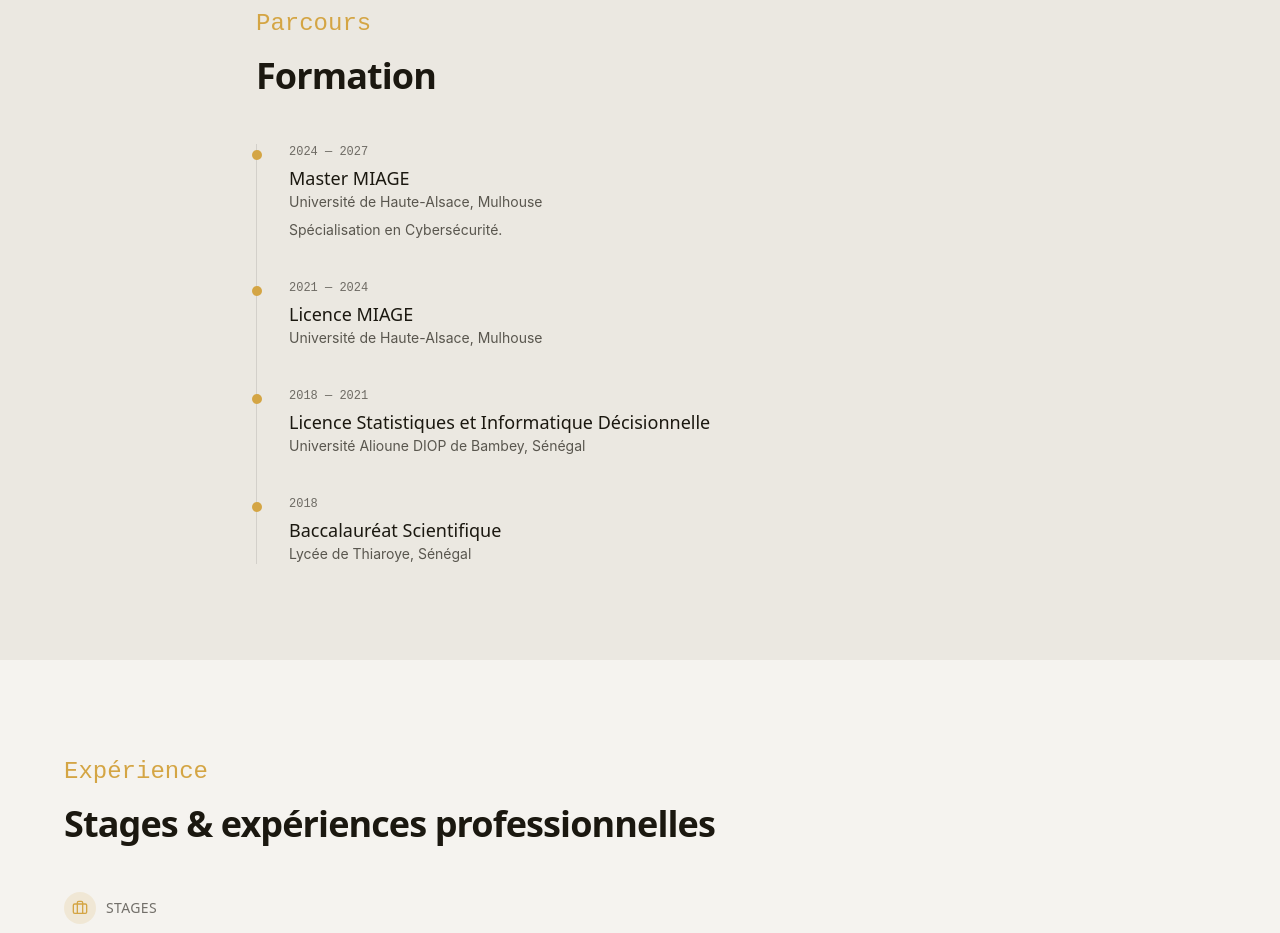
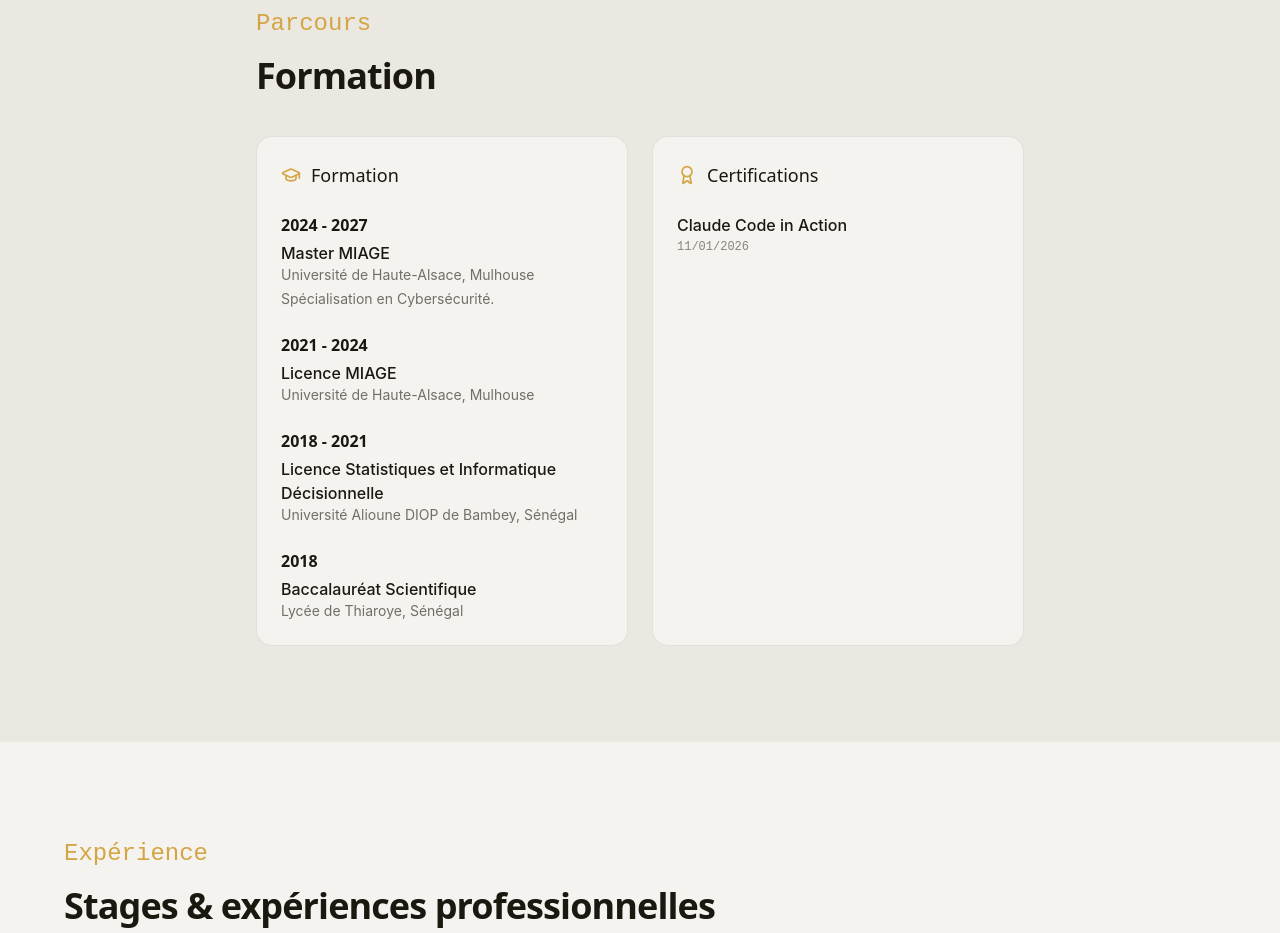
Before and after one commit to Papa-Mor-SAMB/portfolio-miage, a React (Vite) app: page / in a window 1280 px wide. Shown: the part 5280-6213 px from the top of the page. Built offline with nearby package versions, Linux system fonts and the light colour scheme.

Commit message:
Ajout certifs

```diff
--- a/src/components/Education.tsx
+++ b/src/components/Education.tsx
@@ -1,4 +1,6 @@
 import { motion } from "framer-motion";
+import { Award, ExternalLink, GraduationCap } from "lucide-react";
+import { certifications } from "../data/certifications";
 import { education } from "../data/education";
 
 export function Education() {
@@ -18,34 +20,81 @@ export function Education() {
           Formation
         </h2>
 
-        <ol className="mt-12 border-l border-black/10 dark:border-white/10">
-          {education.map((item, i) => (
-            <motion.li
-              key={item.id}
-              initial={{ opacity: 0, x: -12 }}
-              whileInView={{ opacity: 1, x: 0 }}
-              viewport={{ once: true, amount: 0.4 }}
-              transition={{ duration: 0.5, delay: i * 0.1 }}
-              className="relative pb-10 pl-8 last:pb-0"
+        <div className="mt-10 grid gap-6 lg:grid-cols-2">
+          <motion.div
+            initial={{ opacity: 0, y: 16 }}
+            whileInView={{ opacity: 1, y: 0 }}
+            viewport={{ once: true, amount: 0.3 }}
+            transition={{ duration: 0.5 }}
+            className="rounded-2xl border border-black/8 bg-paper p-5 dark:border-white/8 dark:bg-ink sm:p-6"
           >
-              <span className="absolute -left-[5px] top-1.5 h-2.5 w-2.5 rounded-full bg-gold" />
-              <p className="font-mono text-xs text-text-light/60 dark:text-text-dark/60">
-                {item.startDate === item.endDate ? item.startDate : `${item.startDate} — ${item.endDate}`}
+            <div className="flex items-center gap-2.5">
+              <GraduationCap size={20} className="text-gold" />
+              <h3 className="font-display text-lg font-medium">Formation</h3>
+            </div>
+
+            <div className="mt-6 flex flex-col gap-6">
+              {education.map((item) => (
+                <div key={item.id}>
+                  <p className="font-display text-base font-semibold">
+                    {item.startDate === item.endDate ? item.startDate : `${item.startDate} - ${item.endDate}`}
                   </p>
-              <h3 className="mt-1 font-display text-lg font-medium">
-                {item.degree}
-              </h3>
-              <p className="text-sm text-text-light/70 dark:text-text-dark/70">
+                  <p className="mt-1 font-medium">{item.degree}</p>
+                  <p className="text-sm text-text-light/60 dark:text-text-dark/60">
                     {item.institution}
                   </p>
                   {item.description && (
-                <p className="mt-2 text-sm text-text-light/70 dark:text-text-dark/70">
+                    <p className="mt-1 text-sm text-text-light/60 dark:text-text-dark/60">
                       {item.description}
                     </p>
                   )}
-            </motion.li>
+                </div>
               ))}
-        </ol>
+            </div>
+          </motion.div>
+
+          {certifications.length > 0 && (
+            <motion.div
+              initial={{ opacity: 0, y: 16 }}
+              whileInView={{ opacity: 1, y: 0 }}
+              viewport={{ once: true, amount: 0.3 }}
+              transition={{ duration: 0.5, delay: 0.1 }}
+              className="rounded-2xl border border-black/8 bg-paper p-5 dark:border-white/8 dark:bg-ink sm:p-6"
+            >
+              <div className="flex items-center gap-2.5">
+                <Award size={20} className="text-gold" />
+                <h3 className="font-display text-lg font-medium">Certifications</h3>
+              </div>
+
+              <div className="mt-6 flex flex-col gap-5">
+                {certifications.map((cert) => (
+                  <div key={cert.id}>
+                    <p className="font-medium">{cert.name}</p>
+                    {cert.issuer && (
+                      <p className="text-sm text-text-light/60 dark:text-text-dark/60">
+                        {cert.issuer}
+                      </p>
+                    )}
+                    <p className="mt-0.5 font-mono text-xs text-text-light/50 dark:text-text-dark/50">
+                      {cert.date}
+                    </p>
+                    {cert.url && (
+                      <a
+                        href={cert.url}
+                        target="_blank"
+                        rel="noreferrer"
+                        className="mt-1 inline-flex items-center gap-1.5 text-sm font-medium text-text-light hover:text-gold dark:text-text-dark"
+                      >
+                        Voir le certificat
+                        <ExternalLink size={14} />
+                      </a>
+                    )}
+                  </div>
+                ))}
+              </div>
+            </motion.div>
+          )}
+        </div>
       </div>
     </section>
   );
--- /dev/null
+++ b/src/data/certifications.ts
@@ -0,0 +1,11 @@
+import type { CertificationItem } from "../types";
+
+// Ajoute une certification en dupliquant un objet ci-dessous.
+export const certifications: CertificationItem[] = [
+  {
+    id: "claude-code-in-action",
+    name: "Claude Code in Action",
+    date: "11/01/2026",
+    url: null, // À compléter si tu as un lien vers le certificat/badge
+  },
+];
```
Lines whose indentation alone changed are shown as unchanged.
